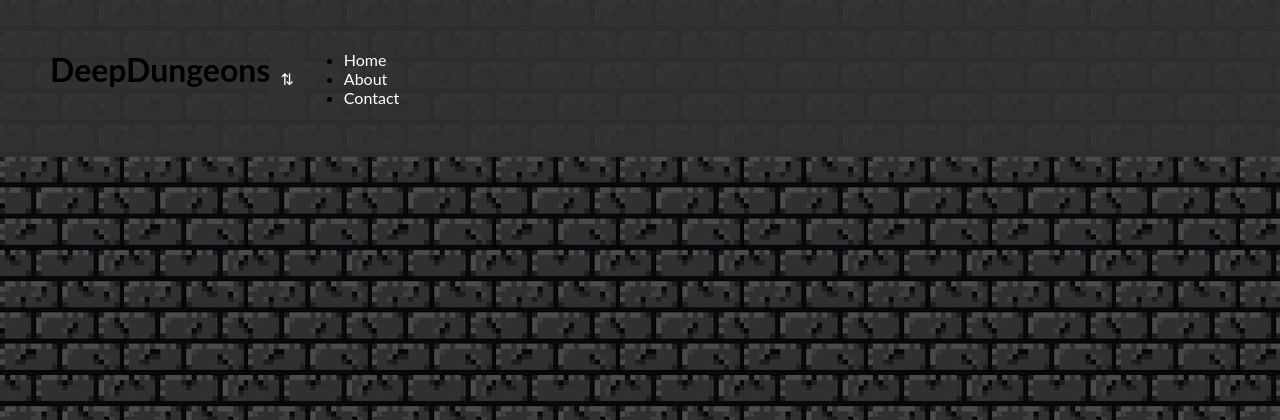
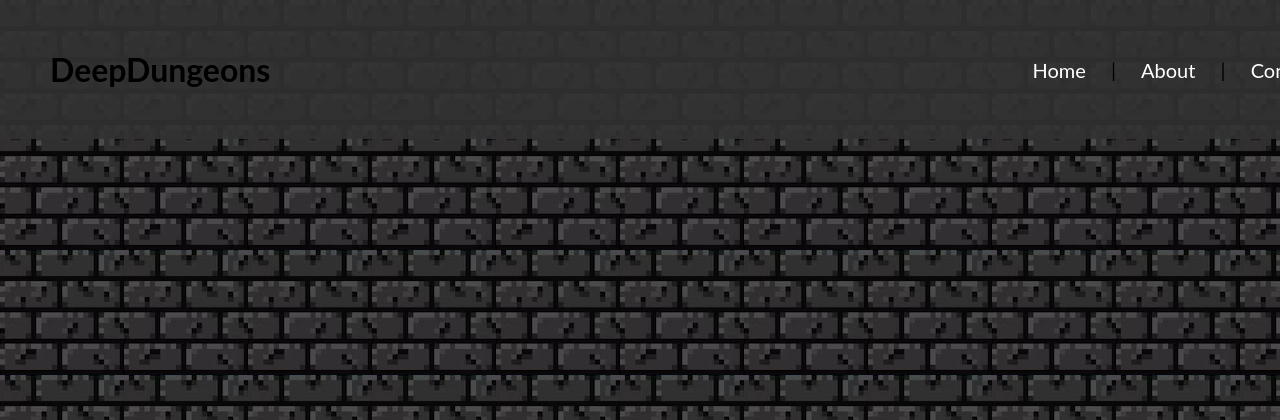
Before and after one commit to Bob-the-Bobothy/deepdungeons, a Django app: page / in a window 1280 px wide. Shown: the top 420 px of the page. Run offline with Django 4.2, Linux system fonts and the light colour scheme.

Commit message:
Auto commit from server

```diff
--- a/main/templates/base.html
+++ b/main/templates/base.html
@@ -8,7 +8,6 @@
   <meta name="viewport" content="width=device-width, initial-scale=1.0">
   <meta http-equiv="X-UA-Compatible" content="ie=edge">
   <meta name="description" content="DeepDungeons is a work in progress. Check back later for more!">
-  <script src="{% static 'script.js' %}"></script>
   <link rel="icon" href="{% static 'favicon.ico' %}" type="image/x-icon">
   <link rel="stylesheet" href="{% static 'style.css' %}">
   <link rel="apple-touch-icon" href="{% static 'apple-touch-icon.png' %}">
@@ -16,12 +15,15 @@
 </head>
 <body>
   <header>
+    <div class="left">
       <h1>DeepDungeons</h1>
-    <button id="collapse-nav" class="collapse-nav">&UpArrowDownArrow;</button>
-    <nav id="nav" class="nav">
+    </div>
+    <nav class="right">
       <ul>
         <li><a href="{% url 'home' %}">Home</a></li>
+        <li>|</li>
         <li><a href="{% url 'about' %}">About</a></li>
+        <li>|</li>
         <li><a href="{% url 'contact' %}">Contact</a></li>
       </ul>
     </nav>
--- a/static/script.js
+++ /dev/null
@@ -1,9 +0,0 @@
-// Get a reference to the collapse-nav button and the nav div
-const collapseNavButton = document.getElementById("collapse-nav");
-const navDiv = document.getElementById("nav");
-
-// Add a click event listener to the button
-collapseNavButton.addEventListener("click", function() {
-  // Toggle the "collapsed" class on the nav div
-  navDiv.classList.toggle("collapsed");
-});
--- a/static/style.css
+++ b/static/style.css
@@ -10,11 +10,14 @@
 
 header {
     display: flex;
-    grid-template-columns: 1fr 1fr;
+    justify-content: space-between;
+    align-items: center;
     background-color: rgb(50 50 50 / 90%);
     padding: 50px;
+    position: fixed;
     width: 100%;
-    position: fixed;
+    top: 0;
+    left: 0;
 }
 
 body {
@@ -33,9 +36,7 @@ footer {
 }
 
 .left {
-    display: flex;
-    justify-content: left;
-    align-content: center;
+    flex-grow: 1;
 }
 
 .center {
@@ -46,8 +47,8 @@ footer {
 
 .right {
     display: flex;
-    justify-content: right;
-    align-content: center;
+    justify-content: flex-end;
+    align-items: center;
 }
 
 footer p {
@@ -59,23 +60,23 @@ a {
     text-decoration: none;
 }
 
-.collapsed {
-    display: none;
+nav {
+    list-style: none;
+    margin: 0;
+    padding: 0;
+    font-size: 20px;
+    overflow-x: auto;
+    flex: 1;
+    display: flex;
+    justify-content: flex-end;
 }
 
-button.collapse-nav {
-    background-color: rgb(50 50 50 / 100%);
-    border: none;
-    color: white;
-    padding: 10px;
-    text-align: center;
-    text-decoration: none;
-    display: inline;
-    font-size: 16px;
-    cursor: pointer;
-    justify-content: right;
+nav li {
+    display: inline-block;
+    margin: 0 10px;
 }
 
-nav {
-    justify-content: right;
+nav a {
+    color: #fff;
+    text-decoration: none;
 }
```
Lines whose indentation alone changed are shown as unchanged.
